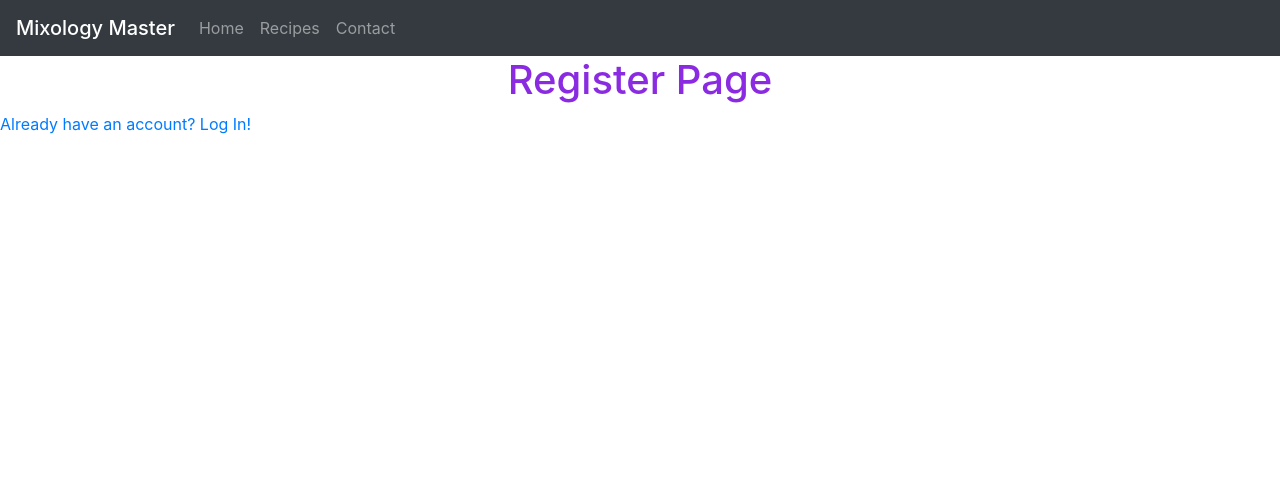
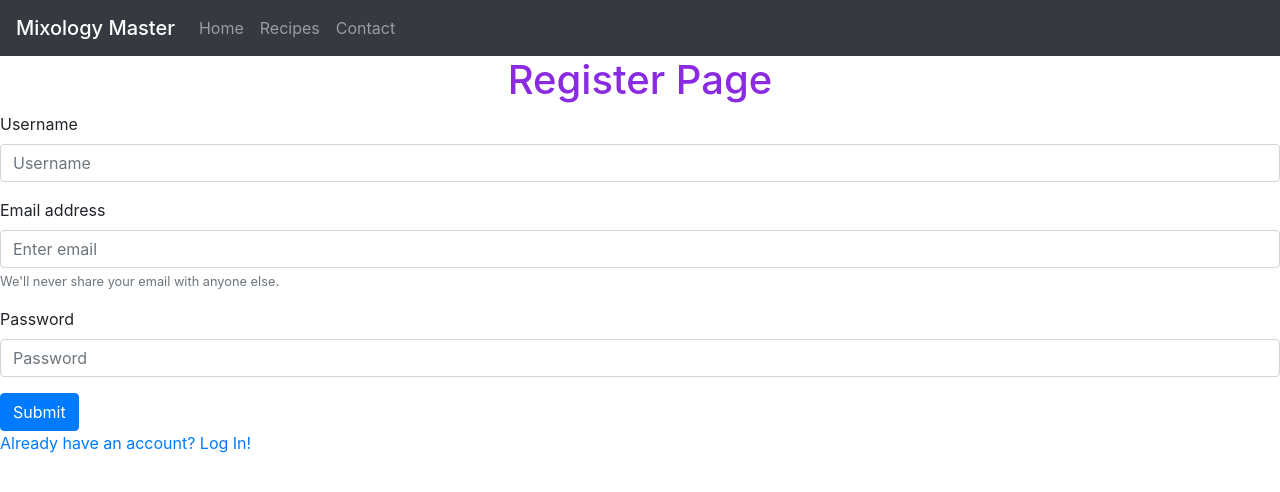
Before and after one commit to PatrycjaBlaszkowska/mixology-master, a Flask app: page /register in a window 1280 px wide. Shown: the top 492 px of the page. Run offline with Flask 3, Linux system fonts and the light colour scheme; some libraries are stand-ins or nearby versions.

Commit message:
Added login and register forms to login.html and register.html.

```diff
--- a/mixologymaster/templates/register.html
+++ b/mixologymaster/templates/register.html
@@ -1,5 +1,21 @@
 {% extends "base.html" %}
 {% block content %}
     <h1>Register Page</h1>
+    <form>
+        <div class="form-group">
+            <label for="username">Username</label>
+            <input type="email" class="form-control" id="username" aria-describedby="emailHelp" placeholder="Username">
+          </div>
+        <div class="form-group">
+          <label for="user-email">Email address</label>
+          <input type="email" class="form-control" id="user-email" aria-describedby="emailHelp" placeholder="Enter email">
+          <small id="emailHelp" class="form-text text-muted">We'll never share your email with anyone else.</small>
+        </div>
+        <div class="form-group">
+          <label for="user-passowrd">Password</label>
+          <input type="password" class="form-control" id="user-passowrd" placeholder="Password">
+        </div>
+        <button type="submit" class="btn btn-primary">Submit</button>
+      </form>
     <a href="{{ url_for('login') }}">Already have an account? Log In! </a>
 {% endblock %}
```
Also changed, not shown: mixologymaster/templates/login.html (+12 -0 lines).
